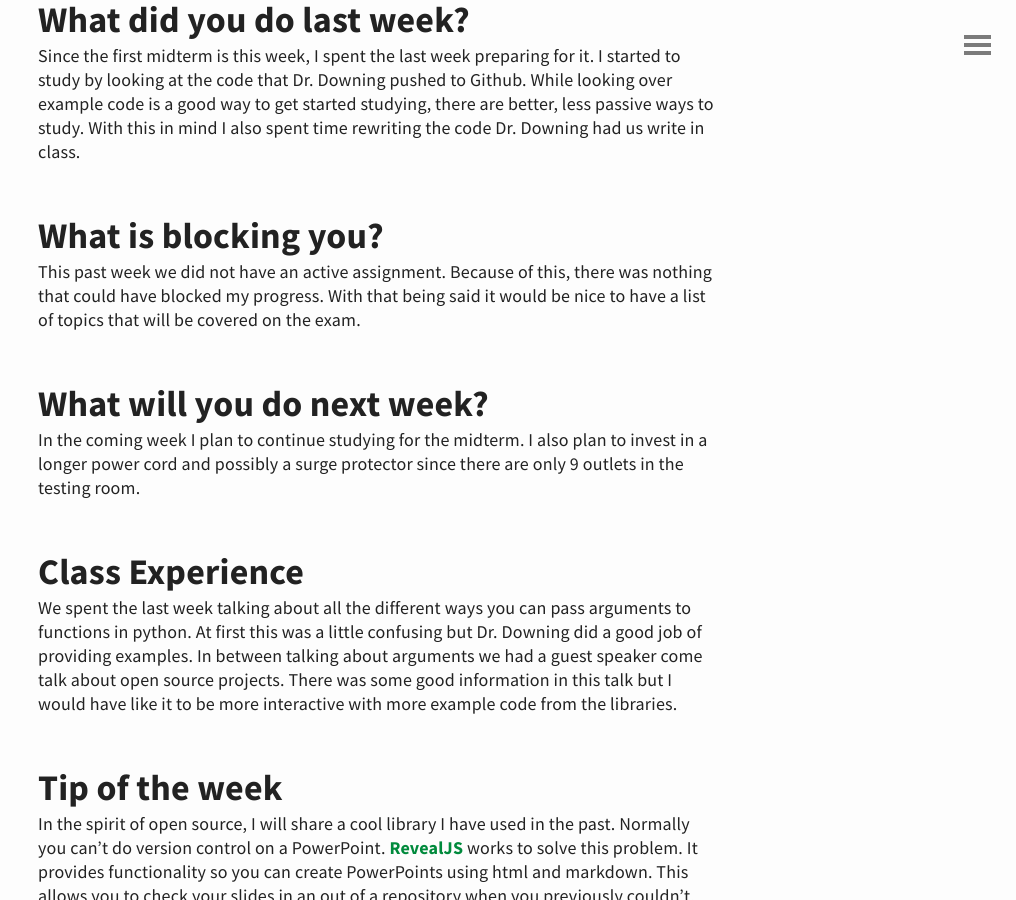
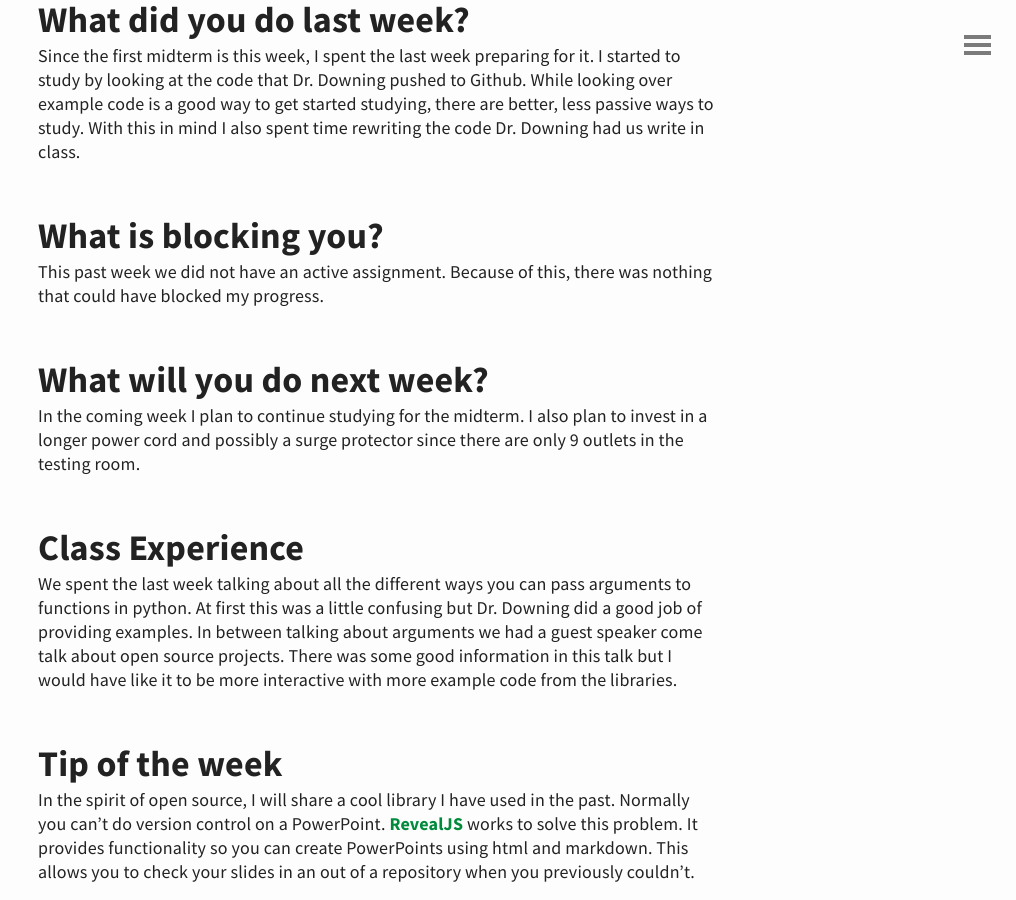
Before and after one commit to c4k9c0/c4k9c0.github.io, a Jekyll site: the page built from _posts/2016-02-27-sixth-post.md, in a window 1280 px wide and 900 px high, scrolled down 956 px. Shown: the whole window, without its empty margins (264-1280 px from the left). Built offline with Jekyll 4.4.1, drawn with Linux system fonts in a browser that asks for light colours.

Commit message:
removed things

```diff
--- a/_posts/2016-02-27-sixth-post.md
+++ b/_posts/2016-02-27-sixth-post.md
@@ -8,7 +8,7 @@ Since the first midterm is this week, I spent the last week preparing for it. I
 
 ## What is blocking you?
 
-This past week we did not have an active assignment. Because of this, there was nothing that could have blocked my progress. With that being said it would be nice to have a list of topics that will be covered on the exam.
+This past week we did not have an active assignment. Because of this, there was nothing that could have blocked my progress.
 
 ## What will you do next week?
 
```
